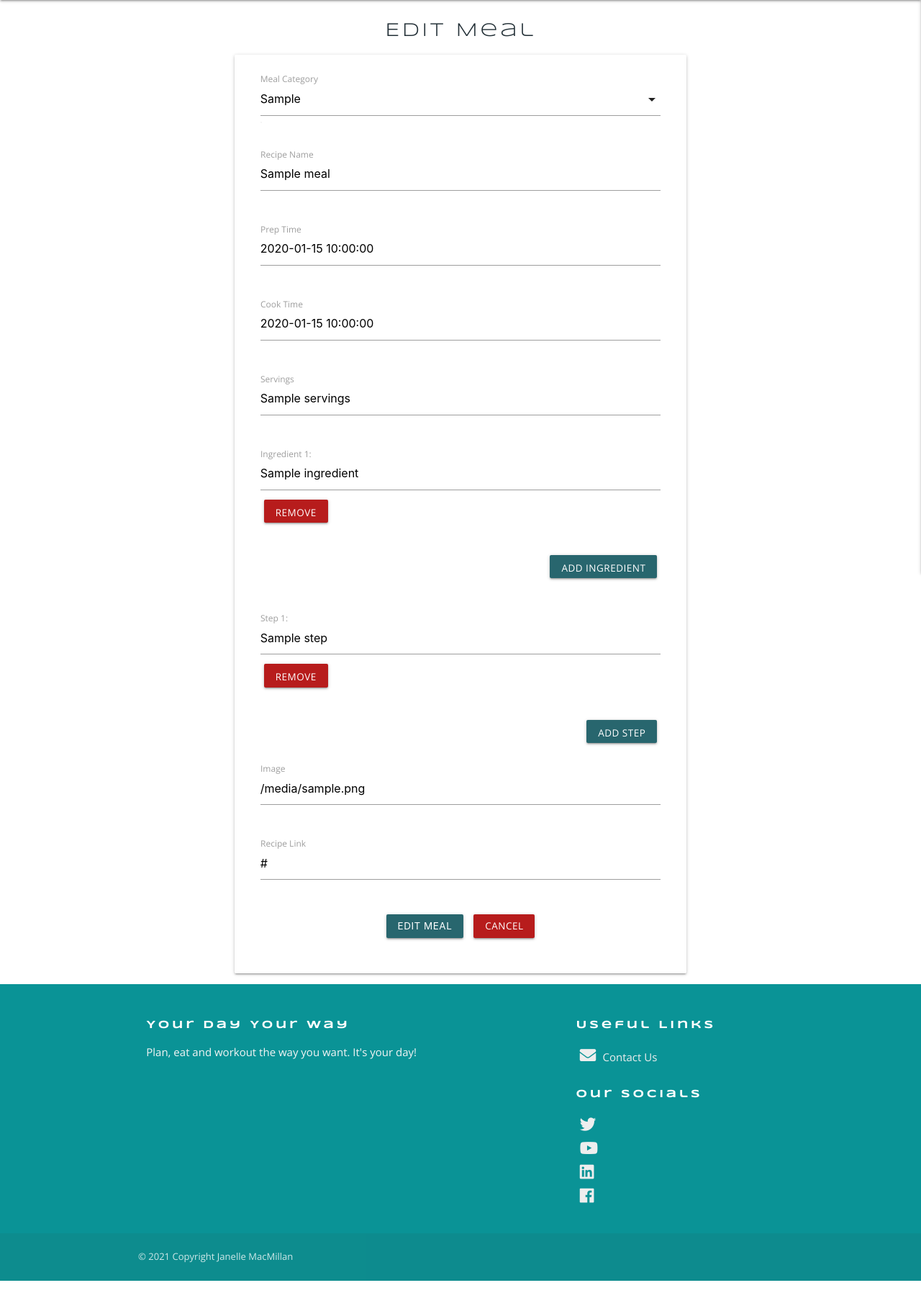
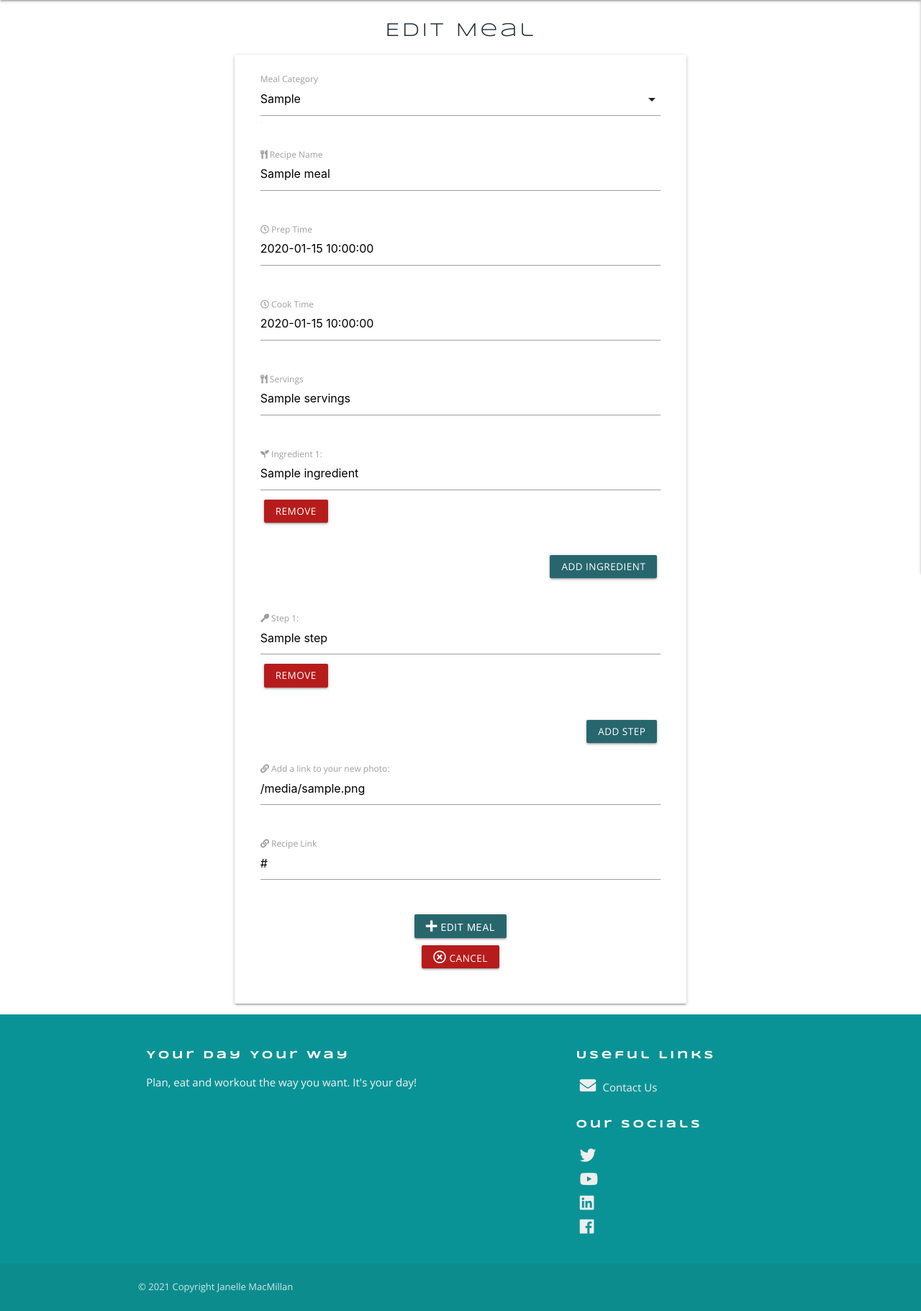
Before and after one commit to JanelleG51/Your-Day-Your-Way, a Flask app: template templates/edit_meal.html in a window 1280 px wide. Shown: the part 64-1885 px from the top of the page at 72% size. Before the commit the page ends 1843 px from the top, so only its background shows below. Run offline with Flask 2, Linux system fonts and the light colour scheme; the template is opened without the code that fills it: most values are stand-ins (such as "Sample title", 1, 10 or a date in 2020); some libraries are stand-ins or nearby versions.

Commit message:
refactor: format and remove redundant code and add icons

```diff
--- a/templates/add_meal.html
+++ b/templates/add_meal.html
@@ -14,7 +14,7 @@
                     <select id="meal_category" name="meal_category" class="validate" required>
                         <option disabled selected>Choose Category</option>
                         {% for category in meal_categories %}
-                        <option value="{{ category.meal_category }}">{{ category.meal_category }}</option>
+                            <option value="{{ category.meal_category }}">{{ category.meal_category }}</option>
                         {% endfor %}
                     </select>
                     <label for="meal_catergory" aria-labelledby="meal_category">Meal Category</label>
--- a/templates/edit_meal.html
+++ b/templates/edit_meal.html
@@ -1,14 +1,15 @@
 {% extends "base.html" %}
+{% block title %}Edit Meal{% endblock %}
 {% block content %}
 
-<h3 class=" center-align">Edit Meal</h3>
+<h3 class="center-align">Edit Meal</h3>
 <section class="container">
 
+    <!-- all form fields to edit a meal in the DB -->
     <div class="row card-panel">
         <form class="col s12" method="POST" action="{{ url_for('edit_meal', meal_id=meal._id) }}">
             <div class="row">
                 <div class="input-field col s12">
-                <i class=""></i>
                     <select id="meal_category" name="meal_category" class="validate" required>
                         <option value="" disabled>Choose Category</option>
                         {% for category in meal_categories %}
@@ -19,53 +20,58 @@
                             {% endif %}
                         {% endfor %}
                     </select>
-                <label>Meal Category</label>
-            </div>
-        </div>
-        <div class="row">
-            <div class="input-field col s12">
-                <i class=""></i>
-                <input id="recipe_name" name="recipe_name" minlength="5" maxlength="50"
-                value="{{ meal.recipe_name }}" type="text" class="validate" required>
-                <label for="recipe_name">Recipe Name</label>
+                    <label for="meal_catergory" aria-labelledby="meal_category">Meal Category</label>
                 </div>
             </div>
 
             <div class="row">
                 <div class="input-field col s12">
-                <i class=""></i>
-                <input id="prep_time" name="prep_time" type="text" class="validate" value="{{ meal.prep_time }}" required>
-                <label for="prep_time">Prep Time</label>
+                    <input id="recipe_name" name="recipe_name" minlength="5" maxlength="50"
+                        value="{{ meal.recipe_name }}" type="text" class="validate" required>
+                    <label for="recipe_name" aria-labelledby="recipe_name"> <i class="fas fa-utensils"></i> Recipe
+                        Name</label>
                 </div>
             </div>
+
             <div class="row">
                 <div class="input-field col s12">
-                <i class=""></i>
-                <input id="cook_time" name="cook_time" type="text" class="validate" value="{{ meal.cook_time }}" required>
-                <label for="cook_time">Cook Time</label>
+                    <input id="prep_time" name="prep_time" type="text" class="validate" value="{{ meal.prep_time }}"
+                        required>
+                    <label for="prep_time" aria-labelledby="prep_time"><i class="far fa-clock"></i> Prep Time</label>
                 </div>
             </div>
+
             <div class="row">
                 <div class="input-field col s12">
-                <i class=""></i>
+                    <input id="cook_time" name="cook_time" type="text" class="validate" value="{{ meal.cook_time }}"
+                        required>
+                    <label for="cook_time" aria-labelledby="cook_time"><i class="far fa-clock"></i> Cook Time</label>
+                </div>
+            </div>
+
+            <div class="row">
+                <div class="input-field col s12">
                     <input id="servings" name="servings" type="text" class="validate" value="{{ meal.servings }}">
-                <label for="servings">Servings</label>
+                    <label for="servings" aria-labelledby="servings"><i class="fas fa-utensils"></i> Servings</label>
                 </div>
             </div>
 
             {% for ingredient in meal.ingredients %}
                 <div class="row">
                     <div class="input-field col s12">
-                    <i class=""></i>
-                    <input id="ingredients{{loop.index}}" name="ingredients" type="text" minlength="2" maxlength="250" value="{{ ingredient }}" class="validate" >
-                    <label for="ingredients{{loop.index}}">Ingredient {{loop.index}}:</label>
-                    <a class="btn-small red darken-4 remove_ingredient">Remove<i class=""></i></a>
+
+                        <input id="ingredients{{loop.index}}" name="ingredients" type="text" minlength="2" maxlength="250"
+                            value="{{ ingredient }}" class="validate">
+                        <label for="ingredients{{loop.index}}" aria-labelledby="ingredients"><i class="fas fa-seedling"></i>
+                            Ingredient {{loop.index}}:</label>
+                        <a class="btn-small red darken-4 remove_ingredient">Remove</a>
                     </div>
                 </div>
             {% endfor %}
+
             <div class="row">
                 <div class="col s12 right-align">
-                <a class="btn-small add_ingredient">Add Ingredient<i class=""></i></a>
+                    <a class="btn-small add_ingredient">Add Ingredient</i></a>
                 </div>
             </div>
             <div class="row ingredient_list">
@@ -75,43 +81,48 @@
             {% for step in meal.method %}
                 <div class="row">
                     <div class="input-field col s12">
-                    <i class=""></i>
-                    <input id="method{{loop.index}}" name="method" type="text" value="{{ step }}" minlength="3" maxlength="500" class="validate">
-                    <label for="method{loop.index}}">Step {{ loop.index }}:</label>
-                    <a class="btn-small red darken-4 remove_step">Remove<i class=""></i></a>
+                        <input id="method{{loop.index}}" name="method" type="text" value="{{ step }}" minlength="3"
+                            maxlength="500" class="validate">
+                        <label for="method{loop.index}}" aria-labelledby="method"><i class="fas fa-utensil-spoon"></i> Step
+                            {{ loop.index }}:</label>
+                        <a class="btn-small red darken-4 remove_step">Remove</a>
                     </div>
                 </div>
             {% endfor %}
 
             <div class="row">
                 <div class="col s12 right-align">
-                <a class="btn-small add_step">Add Step<i class=""></i></a>
+                    <a class="btn-small add_step">Add Step</a>
                 </div>
             </div>
 
             <div class="method_list">
 
             </div>
+
             <div class="row">
                 <div class="input-field col s12">
-                <i class=""></i>
-                <input id="image_url" name="image_url"  type="url" class="validate" value="{{ meal.image_url }}">
-                <label for="image_url">Image</label>
+                    <input id="image_url" name="image_url" type="url" class="validate" value="{{ meal.image_url }}">
+                    <label for="image_url"><i class="fas fa-link"></i> Add a link to your new photo:</label>
                 </div>
             </div>
+
             <div class="row">
                 <div class="input-field col s12">
-                <i class=""></i>
-                <input id="recipe_url" name="recipe_url"  type="url" class="validate" value="{{ meal.recipe_url }}">
-                <label for="recipe_url">Recipe Link</label>
+                    <input id="recipe_url" name="recipe_url" type="url" class="validate" value="{{ meal.recipe_url }}">
+                    <label for="recipe_url" aria-labelledby="recipe_url"><i class="fas fa-link"></i> Recipe Link</label>
                 </div>
             </div>
+
             <div class="row">
-            <div class="col s12 center-align">
-                <button type="submit" class="btn-small">
-                    Edit Meal
+                <div class="col s6 m12 center-align">
+                    <button type="submit" class="btn-small" aria-label="submit">
+                        <i class="fas fa-plus"></i> Edit Meal
                     </button>
-                <a href="{{ url_for('meals') }}" class="btn-small red darken-4">Cancel</a>
+                </div>
+                <div class="col s6 m12 center-align">
+                    <a href="{{ url_for('meals') }}" class="btn-small red darken-4">
+                        <i class="far fa-times-circle"></i> Cancel</a>
                 </div>
             </div>
         </form>
```
Lines whose indentation alone changed are shown as unchanged.
